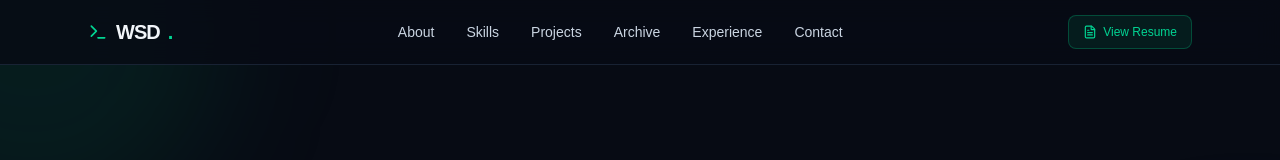
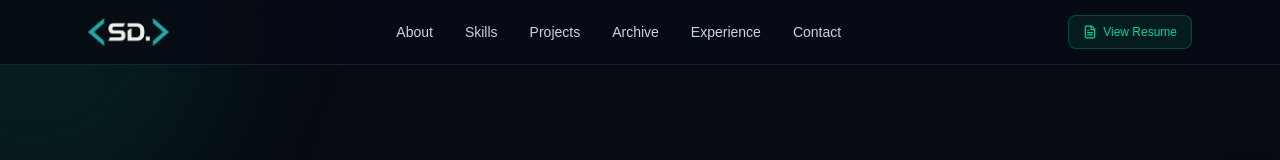
Before and after one commit to 2steve8/wsd-portfolio, a Next.js app: page / in a window 1280 px wide. Shown: the top 160 px of the page. Built offline with nearby package versions, Linux system fonts and the light colour scheme.

Commit message:
replaced custom site logo

```diff
--- a/src/components/Header.tsx
+++ b/src/components/Header.tsx
@@ -1,5 +1,6 @@
 import { PERSONAL_INFO } from "@/data/portfolioData";
-import { FileText, Terminal } from "lucide-react";
+import { FileText } from "lucide-react";
+import Image from "next/image";
 
 export default function Header() {
     return (
@@ -7,11 +8,17 @@ export default function Header() {
             <div className="max-w-6xl mx-auto px-6 h-16 flex items-center justify-between">
                 <a
                     href="#"
-                    className="text-xl font-bold tracking-tighter flex items-center gap-2"
+                    className="flex items-center shrink-0"
+                    aria-label="Steve Ducay Portfolio Home"
                 >
-                    <Terminal className="w-5 h-5 text-emerald-400" />
-                    <span>WSD</span>
-                    <span className="text-emerald-400">.</span>
+                    <Image
+                        src="/logo.png"
+                        alt="SD Logo"
+                        width={112}
+                        height={28}
+                        priority
+                        className="h-7 w-auto object-contain"
+                    />
                 </a>
 
                 <nav className="hidden md:flex items-center gap-8 text-sm text-slate-300">
```
Also changed, not shown: public/logo.png (added).
